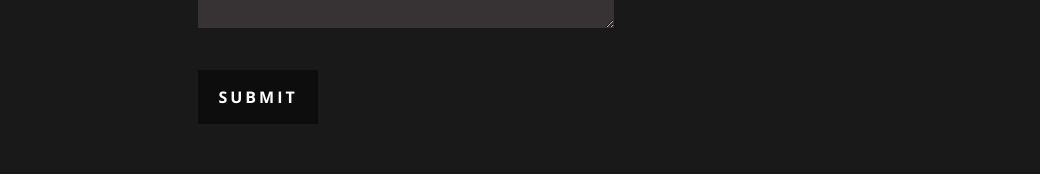
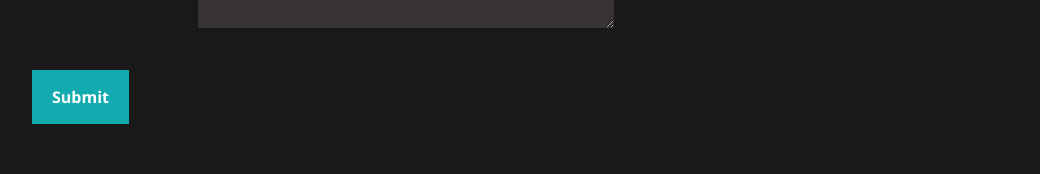
Before and after one commit to AlexGonzalesMeneses/aiuda-front, a React app: page / in a window 1280 px wide. Shown: the part 3886-4060 px from the top of the page, without its empty margins (118-1158 px from the left). Built offline with nearby package versions, Linux system fonts and the light colour scheme; data requests are answered from the project's data file.

Commit message:
Email contact added

```diff
--- a/package.json
+++ b/package.json
@@ -20,6 +20,7 @@
   "license": "ISC",
   "dependencies": {
     "@stahl.luke/react-reveal": "^1.2.3",
+    "emailjs-com": "^3.2.0",
     "immer": "^9.0.12",
     "particles-bg": "^2.5.5",
     "prop-types": "^15.8.1",
--- a/src/components/forms/Form.js
+++ b/src/components/forms/Form.js
@@ -1,43 +1,32 @@
-import React, { useState } from 'react';
+/* eslint-disable import/no-named-as-default-member */
+import React from 'react';
 import { Slide } from '@stahl.luke/react-reveal';
+import emailjs from 'emailjs-com';
 
 function Form() {
-  const [nameValue, setNameValue] = useState(null);
-  const [emailValue, setEmailValue] = useState(null);
-  const [messageValue, setMessageValue] = useState(null);
-  const [subjValue, setSubjValue] = useState(null);
 
-  function handleChangeName(e) {
-    setNameValue(e.target.value);
+  function sendEmail(e) {
+    console.log('asd');
+    console.log(e.target);
+    emailjs
+      .sendForm(
+        'service_5h73s1k',
+        'template_z88i85p',
+        e.target,
+        'user_kmeI4iamdbCkpu8MDf6Rc'
+      )
+      .then(res => {
+        console.log(res);
+      })
+      .catch(err => console.log(err));
   }
-
-  function handleChangeEmail(e) {
-    setEmailValue(e.target.value);
-  }
-
-  function handleChangeSubject(e) {
-    setSubjValue(e.target.value);
-  }
-
-  function handleChangeMessage(e) {
-    setMessageValue(e.target.value);
-  }
-
-  function handleSubmit(e) {
-    alert(
-      `Name: ${nameValue}\nEmail: ${emailValue}\nSubject: ${subjValue}\nMessage: ${messageValue}`
-    );
-    e.preventDefault();
-  }
-
   return (
     <>
       <Slide left duration={1000}>
         <div className="eight columns">
-          <form action="" method="post" id="contactForm" name="contactForm">
-            <fieldset>
+          <form id="contactForm" name="contactForm" onSubmit={sendEmail}>
             <div>
-                <label htmlFor="contactName">
+              <label>
                 Name <span className="required">*</span>
               </label>
               <input
@@ -46,12 +35,11 @@ function Form() {
                 size="35"
                 id="contactName"
                 name="contactName"
-                  onChange={handleChangeName}
               />
             </div>
 
             <div>
-                <label htmlFor="contactEmail">
+              <label>
                 Email <span className="required">*</span>
               </label>
               <input
@@ -60,24 +48,22 @@ function Form() {
                 size="35"
                 id="contactEmail"
                 name="contactEmail"
-                  onChange={handleChangeEmail}
               />
             </div>
 
             <div>
-                <label htmlFor="contactSubject">Subject</label>
+              <label>Subject</label>
               <input
                 type="text"
                 defaultValue=""
                 size="35"
                 id="contactSubject"
                 name="contactSubject"
-                  onChange={handleChangeSubject}
               />
             </div>
 
             <div>
-                <label htmlFor="contactMessage">
+              <label>
                 Message <span className="required">*</span>
               </label>
               <textarea
@@ -85,19 +71,15 @@ function Form() {
                 rows="15"
                 id="contactMessage"
                 name="contactMessage"
-                  onChange={handleChangeMessage}
               ></textarea>
             </div>
 
             <div>
-                <button className="submit" onSubmit={handleSubmit}>
-                  Submit
-                </button>
+              <button>Submit</button>
               <span id="image-loader">
                 <img alt="" src="images/loader.gif" />
               </span>
             </div>
-            </fieldset>
           </form>
 
           <div id="message-warning"> Error boy</div>
```
Also changed, not shown: 1 other file (tests, documents, lock files or other folders). Lines whose indentation alone changed are shown as unchanged.
